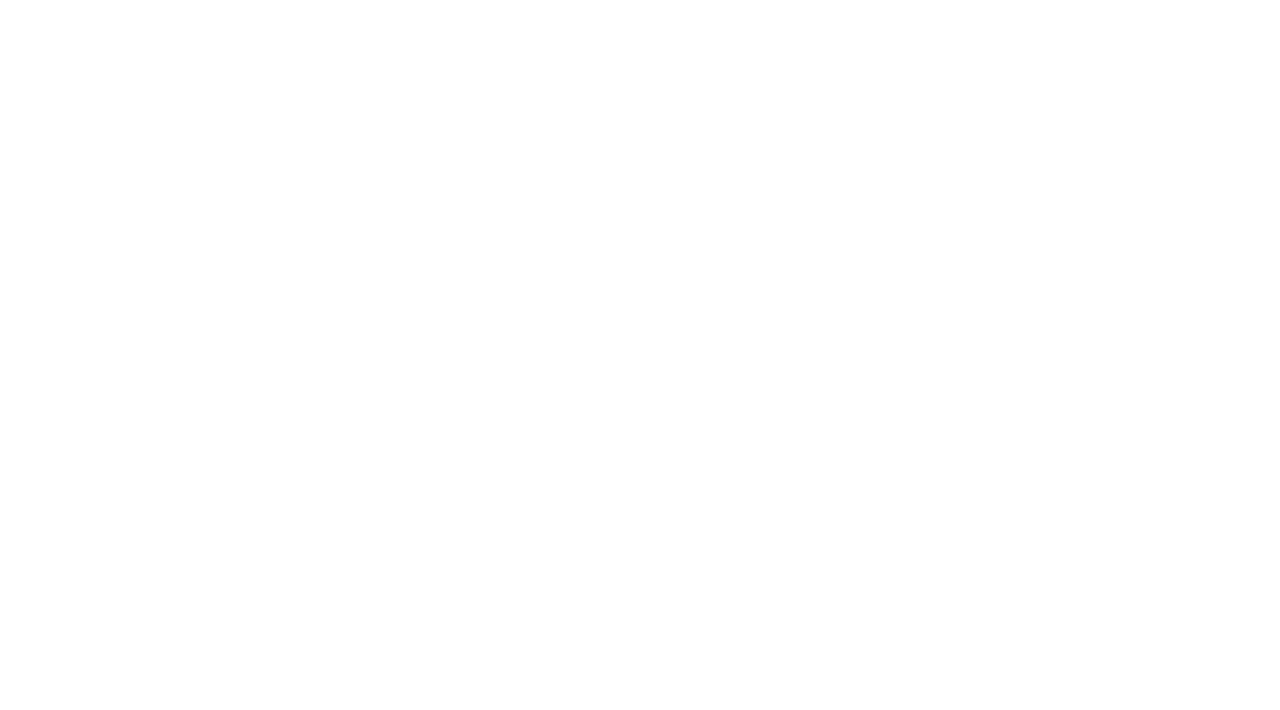
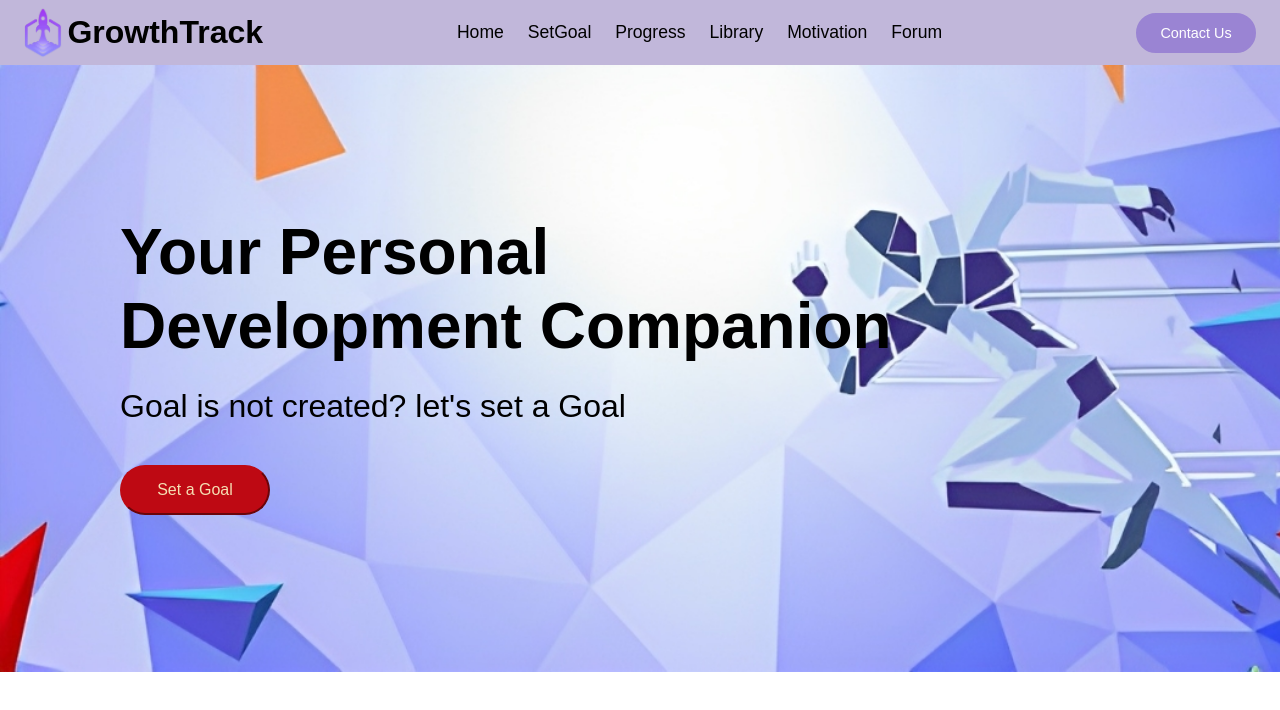
Before and after one commit to MRAHXD/Hackathon1, a plain HTML site: page index.html in a window 1280 px wide. Drawn offline with Linux system fonts and the light colour scheme.

Commit message:
home-page-completed

```diff
--- a/index.html
+++ b/index.html
@@ -3,9 +3,33 @@
 <head>
     <meta charset="UTF-8">
     <meta name="viewport" content="width=device-width, initial-scale=1.0">
-    <title>Document</title>
+    <link rel="stylesheet" href="styles.css">
+    <title>GrowthTrack</title>
 </head>
 <body>
-
+    <header>
+        <div class="navBar">
+            <div class="navLogo">
+                <img src="logo.png" class="logo">
+                <a class="name">GrowthTrack</a>
+            </div>
+            <a style="margin-left: 170px;" class="navMenu">Home</a>
+            <a class="navMenu">SetGoal</a>
+            <a class="navMenu">Progress</a>
+            <a class="navMenu">Library</a>
+            <a class="navMenu">Motivation</a>
+            <a style="margin-right: 170px;" class="navMenu">Forum</a>
+            <button class="contactUs">Contact Us</button>
+        </div>
+    </header>
+    <main>
+        <div class="main">
+            <div>
+                <p class="mainTitle">Your Personal <br>  Development Companion</p>
+                <p style="padding-left: 120px; padding-top: 25px; font-size: 2rem; ">Goal is not created? let's set a Goal</p>
+                <div style="padding-left: 120px; padding-top: 40px;"><button class="setButton">Set a Goal</button></div>
+            </div>
+        </div>
+    </main>
 </body>
 </html>
--- /dev/null
+++ b/styles.css
@@ -0,0 +1,71 @@
+*{
+    padding: 0px;
+    margin: 0px;
+    font-family: sans-serif;
+}
+
+/* nav bar */
+.main {
+    height: 607px;
+    background-image: url("background.png");
+    background-size: cover;
+}
+.navBar {
+    height: 65px;
+    background-color: #c1b7da;
+    display: flex;
+    align-items: center;
+    justify-content: space-evenly;
+}
+.name {
+    font-size: 2rem;
+    font-weight: 700;
+}
+.navLogo {
+    display: flex;
+    align-items: center;
+}
+
+.logo {
+    height: 50px;
+    margin-right: 5px;
+}
+.navMenu {
+    font-size: 1.1em;
+}
+
+.contactUs {
+    height: 40px;
+    width: 120px;
+    font-size: 0.9rem;
+    border-radius: 20px;
+    border: 3px solid #9a84d3;
+    background-color: #9a84d3;
+    color: white;
+}
+
+
+/* main area  */
+.mainTitle {
+    font-size: 4rem;
+    font-weight: 800;
+    padding-top: 150px;
+    padding-left: 120px;
+}
+
+.setButton {
+    height: 50px;
+    width: 150px;
+    font-size: 1rem;
+    border-radius: 30px;
+    background-color: #be0913;
+    border-color:#be0913;
+    color: wheat;
+}
+
+.contactUs:active {
+    background-color: rgb(65, 178, 216);
+}
+.setButton:active {
+    background-color: tomato;
+}
```
Also changed, not shown: background.png (added), logo.png (added).
